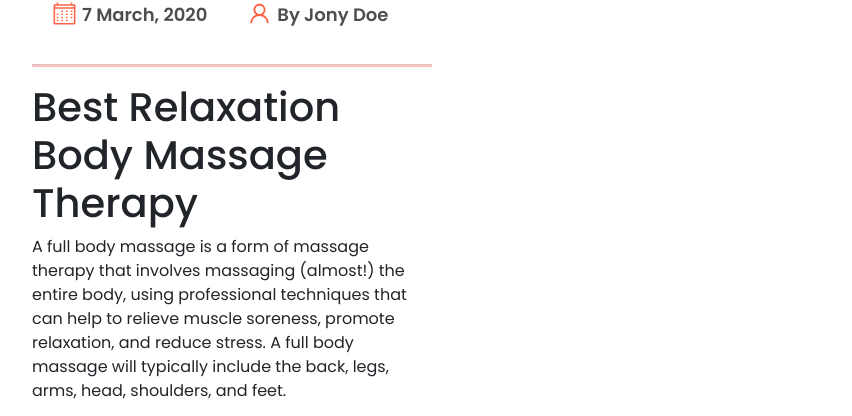
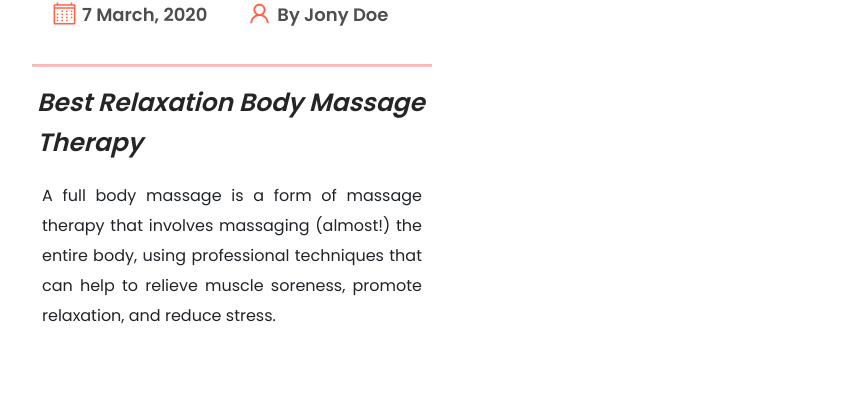
Before and after one commit to TamannaAfroz2666/Parlour-BD-Page, a React (Create React App) app: page / in a window 1280 px wide. Shown: the part 6210-6626 px from the top of the page, without its empty margins (32-884 px from the left). After the commit the page ends 6567 px from the top, so only its background shows below. Built offline with nearby package versions, Linux system fonts and the light colour scheme; the HTML template or start-up script is replaced by a standard one.

Commit message:
description styled

```diff
--- a/src/components/Blog/PresentRating/PresentRating.css
+++ b/src/components/Blog/PresentRating/PresentRating.css
@@ -43,3 +43,21 @@
     padding: 1px;
    border-style: dotted;
 }
+
+.ratingDesContent{
+    margin-top: 10px;
+}
+.desTitle{
+    font-size: 25px;
+    padding: 0 5px;
+    font-weight: 600;
+    font-style: italic;
+    line-height: 40px;
+    color: #111111ea;
+}
+.desContent{
+    font-size: 16px;
+    padding: 10px;
+    line-height: 30px;
+    text-align: justify;
+}
--- a/src/components/Blog/PresentRating/PresentRating.js
+++ b/src/components/Blog/PresentRating/PresentRating.js
@@ -32,7 +32,7 @@ const PresentRating = () => {
                     </div>
                     <div className="ratingDesContent">
                        <h1 className='desTitle'>Best Relaxation Body Massage Therapy</h1>
-                       <p className='desContent'>A full body massage is a form of massage therapy that involves massaging (almost!) the entire body, using professional techniques that can help to relieve muscle soreness, promote relaxation, and reduce stress. A full body massage will typically include the back, legs, arms, head, shoulders, and feet.</p>
+                       <p className='desContent'>A full body massage is a form of massage therapy that involves massaging (almost!) the entire body, using professional techniques that can help to relieve muscle soreness, promote relaxation, and reduce stress.</p>
                     </div>
 
 
```
